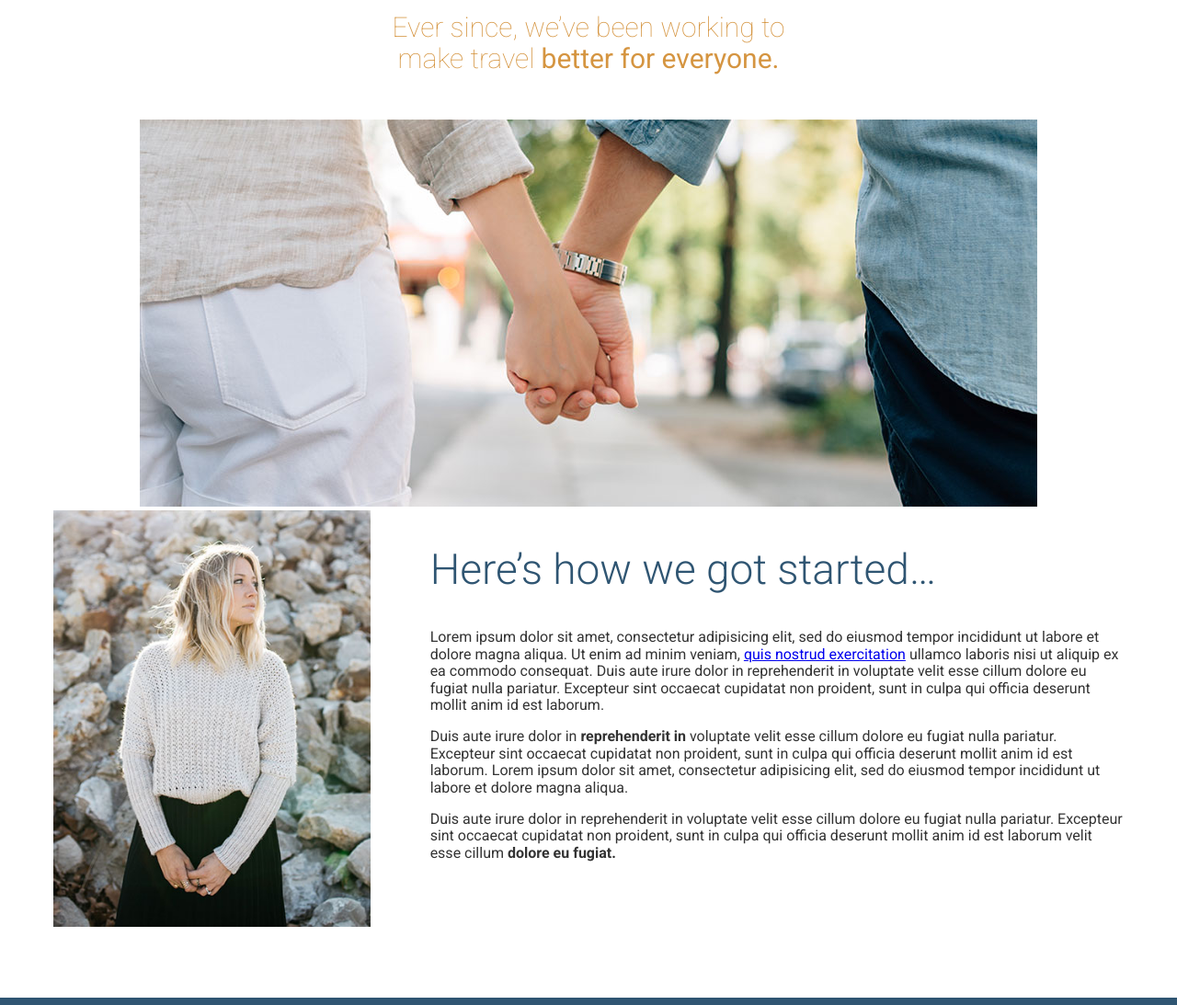
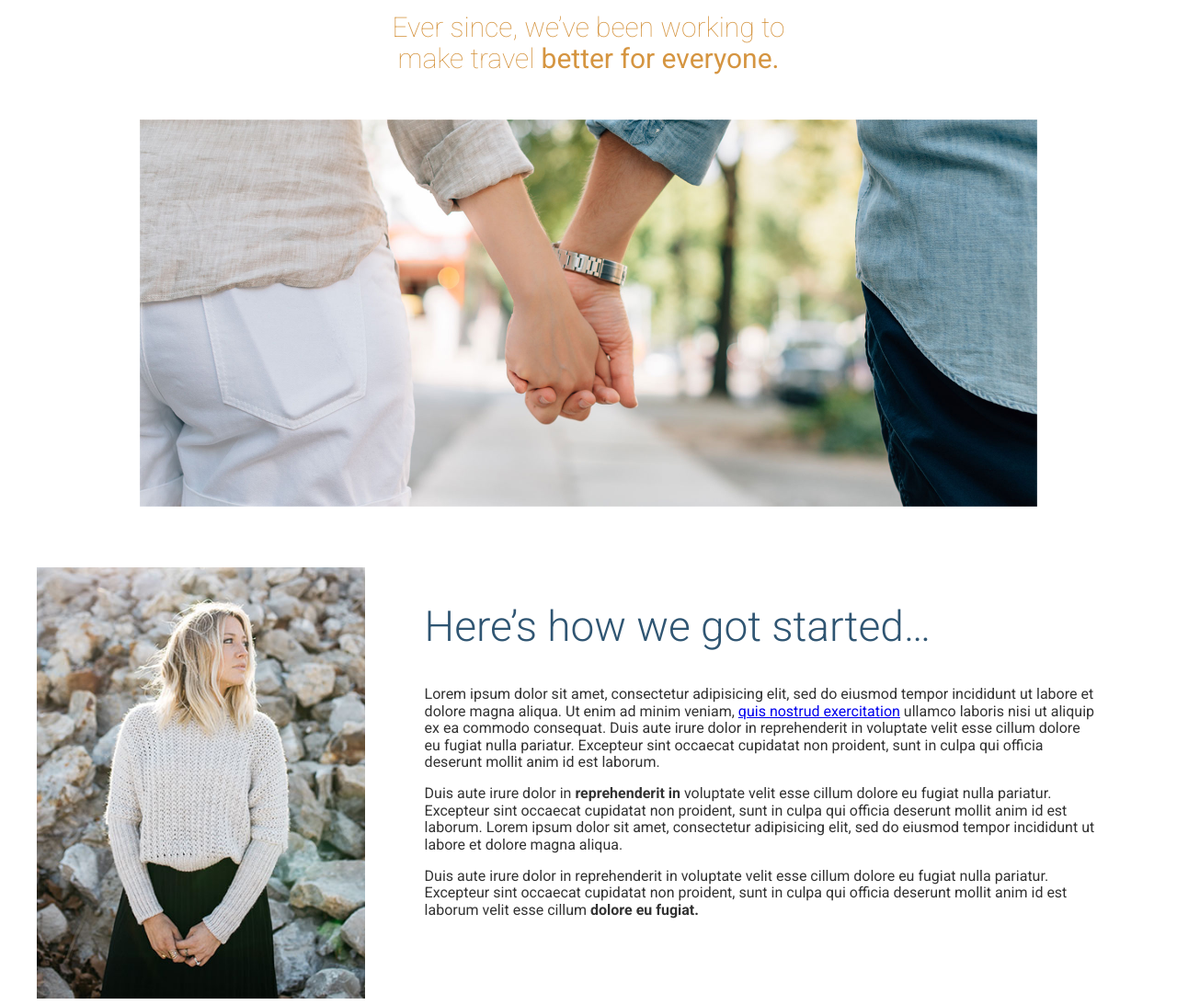
Before and after one commit to SterlingHoughton/travel-site, a website: page app/index.html in a window 1280 px wide. Shown: the part 960-2053 px from the top of the page at 92% size. Drawn offline with Linux system fonts and the light colour scheme.

Commit message:
our-beginning section - images now responsive, different file sizes now load depending on screen size

```diff
--- a/app/assets/styles/modules/_wrapper.css
+++ b/app/assets/styles/modules/_wrapper.css
@@ -1,7 +1,7 @@
 .wrapper {
   padding-left: 18px;
   padding-right: 18px;
-  max-width: 1200px;
+  max-width: 1236px;
   margin-left: auto;
   margin-right: auto;
   overflow: hidden;
@@ -14,4 +14,12 @@
     padding-left: 0;
     padding-right: 0;
   }
+
+  &--b-margin {
+    margin-bottom: 1rem;
+
+    @mixin atSmall {
+      margin-bottom: 3.875rem;
+    }
+  }
 }
--- a/app/index.html
+++ b/app/index.html
@@ -45,15 +45,19 @@
     <div class="wrapper">
       <h2 class="headline headline--centered headline--light headline--b-margin-small">The first trip we planned <strong>was our own.</strong></h2>
       <h3 class="headline headline--centered headline--orange headline--small headline--narrow headline--light headline--b-margin-large">Ever since, we&rsquo;ve been working to make travel <strong>better for everyone.</strong></h3>
-      <div class="wrapper wrapper--medium">
-        <img src="assets/images/first-trip.jpg" alt="Couple walking down a street.">
+      <div class="wrapper wrapper--medium wrapper--b-margin">
+        <img sizes="(min-width: 970px) 976w, 100vw" srcset="assets/images/first-trip-low-res.jpg 565w ,assets/images/first-trip.jpg 976w, assets/images/first-trip-hi-dpi.jpg 1952w" alt="Couple walking down a street.">
       </div>
 
       <div class="row row--gutters">
-        <div class="row__medium-4">
-          <img src="assets/images/our-start.jpg" alt="Our founder, Jane Doe">
+        <div class="row__medium-4 row__medium--larger">
+          <picture>
+            <source sizes="404px" srcset="assets/images/our-start.jpg 404w, assets/images/our-start-hi-dpi.jpg 808w" media="(min-width: 1020px)">
+            <source sizes="320px" srcset="assets/images/our-start-portrait.jpg 382w, assets/images/our-start-portrait-hi-dpi.jpg 764w" media="(min-width: 800px)">
+            <img srcset="assets/images/our-start-landscape.jpg 800w, assets/images/our-start-landscape-hi-dpi.jpg 1600w" alt="Our founder, Jane Doe">
+          </picture>
         </div>
-        <div class="row__medium-8">
+        <div class="row__medium-8 row__medium-8--smaller">
           <h2 class="headline">Here&rsquo;s how we got started&hellip;</h2>
           <p>Lorem ipsum dolor sit amet, consectetur adipisicing elit, sed do eiusmod tempor incididunt ut labore et dolore magna aliqua. Ut enim ad minim veniam, <a href="#">quis nostrud exercitation</a> ullamco laboris nisi ut aliquip ex ea commodo consequat. Duis aute irure dolor in reprehenderit in voluptate velit esse cillum dolore eu fugiat nulla pariatur. Excepteur sint occaecat cupidatat non proident, sunt in culpa qui officia deserunt mollit anim id est laborum.</p>
           <p>Duis aute irure dolor in <strong>reprehenderit in</strong> voluptate velit esse cillum dolore eu fugiat nulla pariatur. Excepteur sint occaecat cupidatat non proident, sunt in culpa qui officia deserunt mollit anim id est laborum. Lorem ipsum dolor sit amet, consectetur adipisicing elit, sed do eiusmod tempor incididunt ut labore et dolore magna aliqua.</p>
--- a/app/temp/styles/styles.css
+++ b/app/temp/styles/styles.css
@@ -526,7 +526,7 @@ img {
 .wrapper {
   padding-left: 18px;
   padding-right: 18px;
-  max-width: 1200px;
+  max-width: 1236px;
   margin-left: auto;
   margin-right: auto;
   overflow: hidden;
@@ -539,6 +539,17 @@ img {
 .wrapper .wrapper {
   padding-left: 0;
   padding-right: 0;
+}
+
+.wrapper--b-margin {
+  margin-bottom: 1rem;
+}
+
+@media (min-width: 530px) {
+
+  .wrapper--b-margin {
+    margin-bottom: 3.875rem;
+  }
 }
 
 .page-section {
@@ -628,8 +639,16 @@ img {
     width: 33.33%;
   }
 
+  .row__medium-4--larger {
+    width: 37%;
+  }
+
   .row__medium-8 {
     float: left;
     width: 66.66%;
   }
+
+  .row__medium-8--smaller {
+    width: 63%;
+  }
 }
```
Also changed, not shown: app/assets/styles/modules/_row.css (+9 -1 lines).
